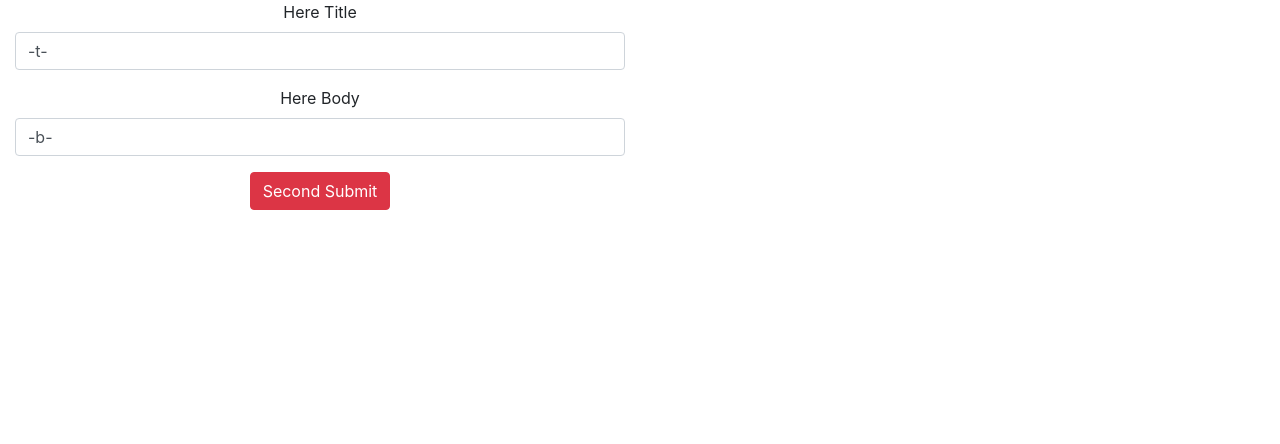
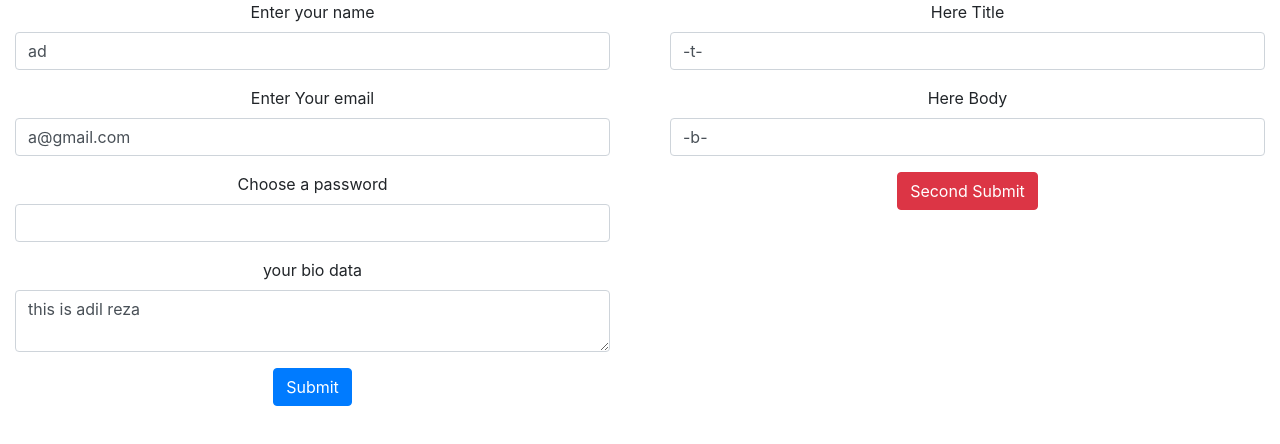
Before and after one commit to NodeWorldv2/axios-get-post, a React (Create React App) app: page / in a window 1280 px wide. Shown: the top 444 px of the page. Built offline with nearby package versions, Linux system fonts and the light colour scheme.

Commit message:
completing the compnenet adjusting

```diff
--- a/src/App.js
+++ b/src/App.js
@@ -16,7 +16,16 @@ class App extends Component{
           return(
             <div className="App">
 
-              <PostAxios2/>
+                <div className="row">
+                  <div className="col-md-6">
+                    <PostAxios/>
+                  </div>
+                  <div className="col-md-6">
+                    <PostAxios2/>
+                  </div>
+
+
+                </div>
 
 
             </div>
--- a/src/components/form/postaxios.js
+++ b/src/components/form/postaxios.js
@@ -39,8 +39,8 @@ class Postaxios extends Component {
     render() {
         console.log("Render function call")
         return (
-            <div className="row">
-                    <div className="col-md-6">
+
+                    <div className="col-md-12">
 
                         <form onSubmit={this.submitHandeler}>
                             <div className="form-group">
@@ -72,7 +72,7 @@ class Postaxios extends Component {
 
                     </div>
 
-            </div>
+
         );
     }
 }
--- a/src/components/form/postaxios2.js
+++ b/src/components/form/postaxios2.js
@@ -37,7 +37,7 @@ class postaxios2 extends Component {
     render() {
         return (
             <div>
-                <div className="col-md-6">
+                <div className="col-md-12">
                         <form onSubmit = {this.submitHandeler2}>
 
                             <div className="form-group">
```
